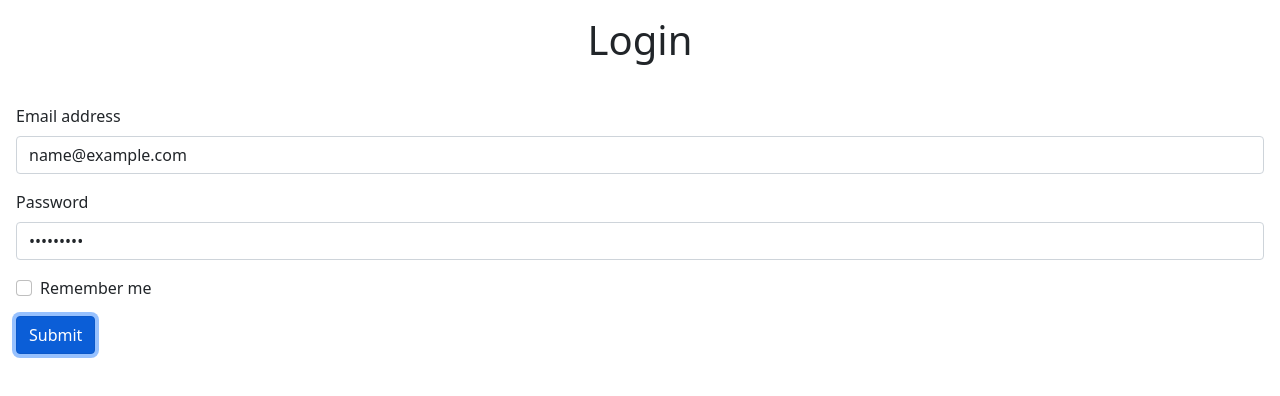
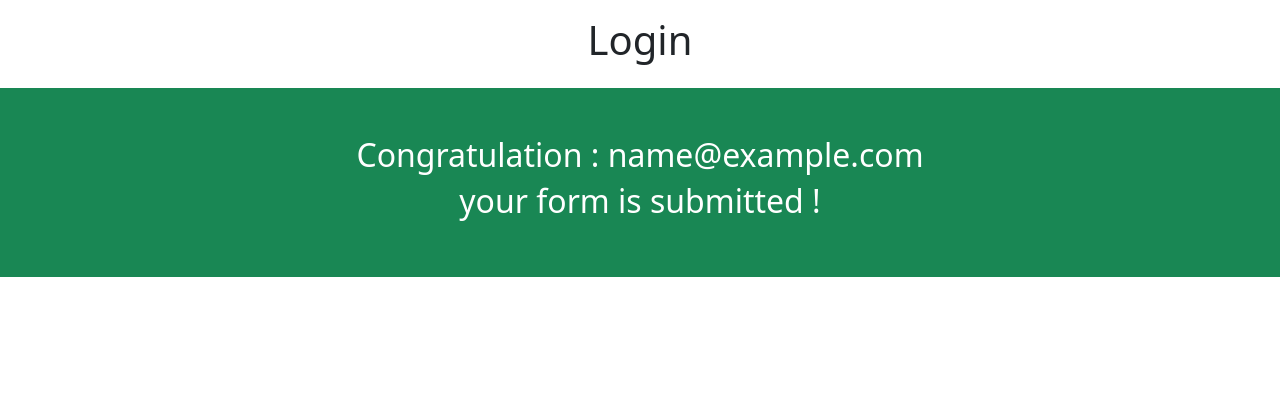
Before and after one commit to BK-sensei/form, a React (Create React App) app: page / in a window 1280 px wide. Both pictures are taken after typing "name@example.com", "Sample123" into the empty fields and a click on the button "Submit". Shown: the top 396 px of the page. Built offline with nearby package versions, Linux system fonts and the light colour scheme.

Commit message:
message de succès envoyé lorsque tout est correctement submit

```diff
--- a/src/App.js
+++ b/src/App.js
@@ -1,5 +1,6 @@
 import React from 'react';
 import 'bootstrap/dist/css/bootstrap.min.css';
+import Message from './Components/Message';
 
 class App extends React.Component {
 
@@ -15,6 +16,7 @@ class App extends React.Component {
       isSubmitted: false
     }
 
+    // Binding des méthodes
     this.handleEmailChange = this.handleEmailChange.bind(this)
     this.handlePasswordChange = this.handlePasswordChange.bind(this)
     this.handleRememberMeChange = this.handleRememberMeChange.bind(this)
@@ -47,7 +49,9 @@ class App extends React.Component {
 
   handleSubmit (e) {
     e.preventDefault()
-    this.setState({isSubmitted: this.state.emailIsValid && this.state.passwordIsValid})
+    this.setState({
+      isSubmitted: this.state.emailIsValid && this.state.passwordIsValid
+    })
   }
 
 
@@ -57,9 +61,10 @@ class App extends React.Component {
 
     return (
       <>
-
       <h1 className="text-center p-3">Login</h1>
 
+      {this.state.isSubmitted ? <Message email={this.state.email} />
+      : (
       <form className="p-3"
       onSubmit={this.handleSubmit}
       >
@@ -69,6 +74,7 @@ class App extends React.Component {
           <label className="form-label">Email address</label>
           <input
             type="email"
+            email={this.state.email}
             className="form-control"
             id="exampleInputEmail1"
             aria-describedby="emailHelp"
@@ -108,6 +114,10 @@ class App extends React.Component {
 
       </form>
 
+      )}
+
+
+
       </>
     )
   }
--- /dev/null
+++ b/src/Components/Message.js
@@ -0,0 +1,14 @@
+import React, { Component } from 'react';
+
+class Message extends Component {
+    render() {
+        return (
+            <div className="d-flex flex-column justify-content-center align-items-center bg-success text-white p-5">
+                <h2>Congratulation : {this.props.email}</h2>
+                <h2>your form is submitted !</h2>
+            </div>
+        );
+    }
+}
+
+export default Message;
```
